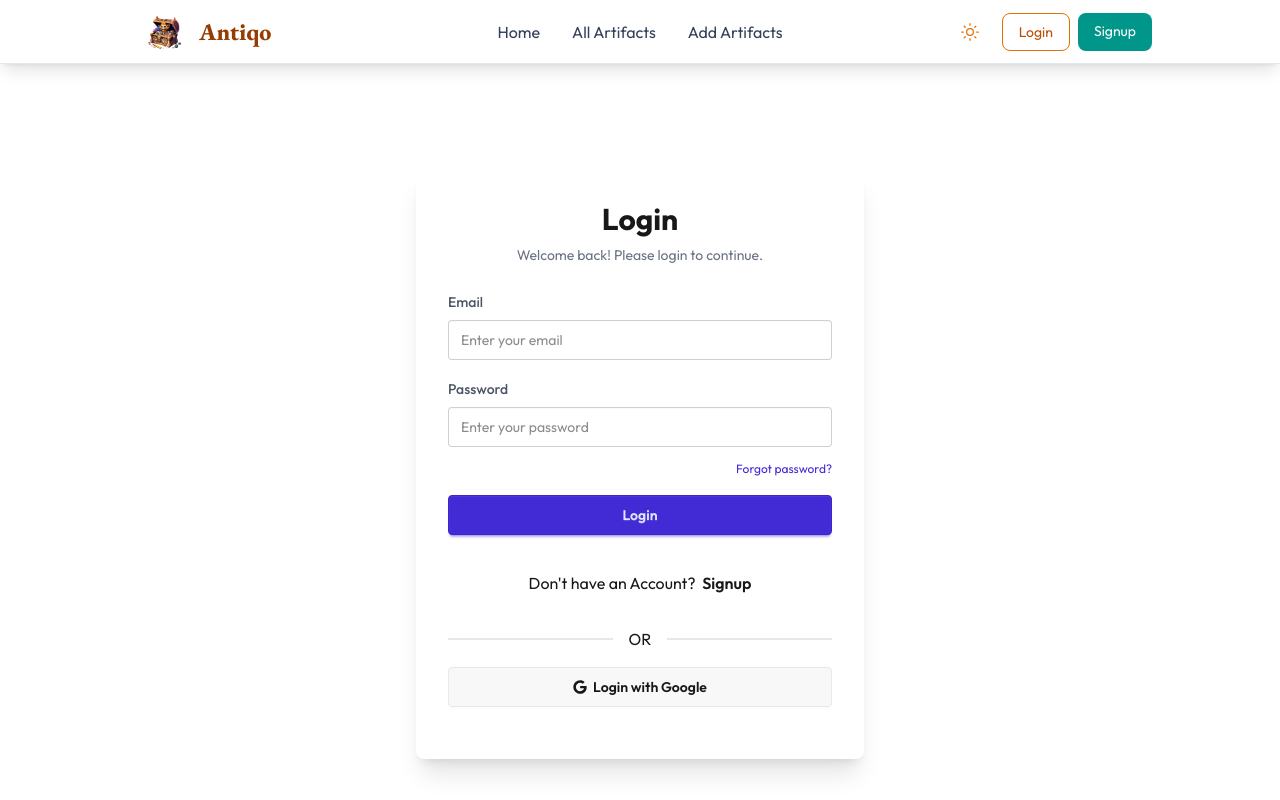
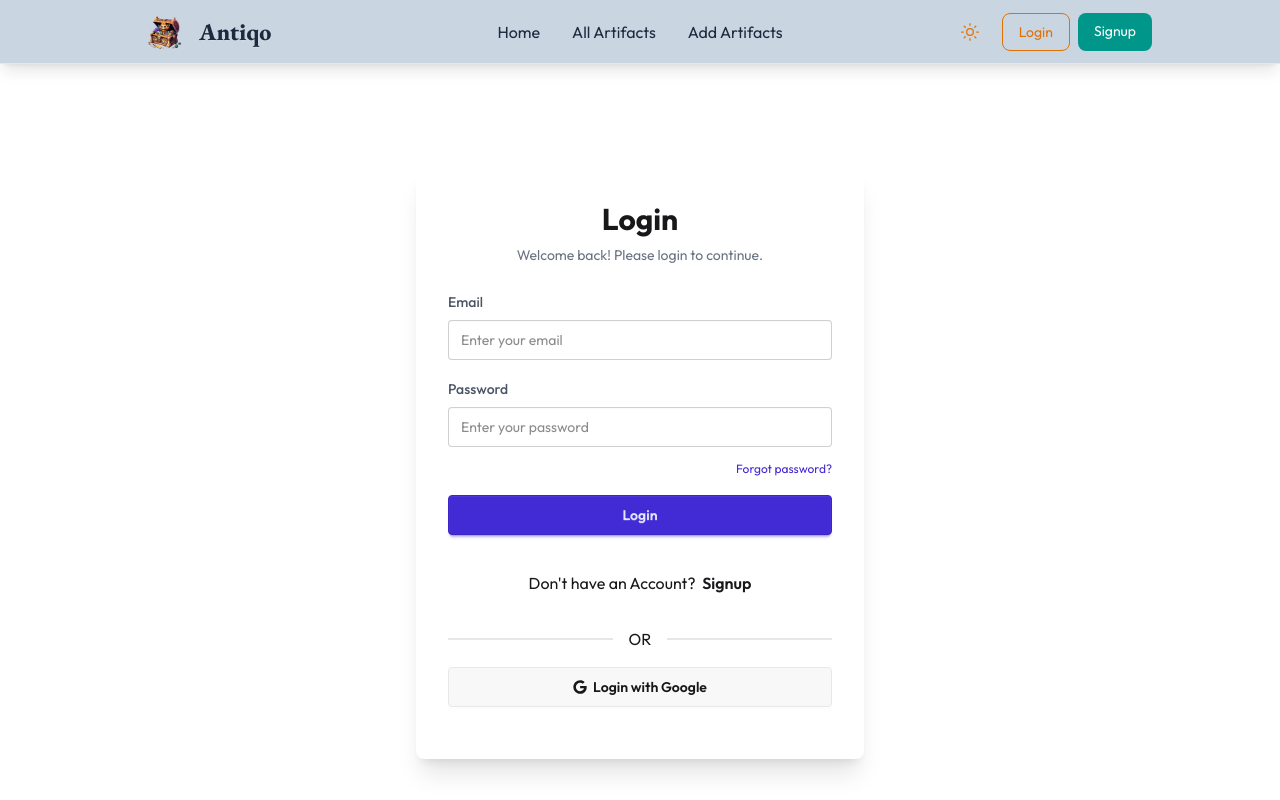
Before and after one commit to ornobaadi/Antiqo-Tracker-Client, a React (Vite) app: page /login in a window 1280 px wide. Shown: the top 800 px of the page. Built offline with nearby package versions, Linux system fonts and the light colour scheme; no server answers; a web font is replaced by a local one.

Commit message:
Light theme for Navbar and Artifact Details

```diff
--- a/src/index.css
+++ b/src/index.css
@@ -1,6 +1,33 @@
 @import "tailwindcss";
 @plugin "daisyui";
 
-.active {
-    @apply bg-neutral text-white shadow-lg;
-  }
+:root {
+    --bg-primary: theme('colors.slate.300'); /* Light mode: slate-300 */
+    --bg-secondary: theme('colors.amber.200'); /* Light mode: amber-200 */
+    --text-primary: theme('colors.slate.800');
+    --text-secondary: theme('colors.amber.600'); /* Light mode: amber-600 */
+}
+
+[data-theme="dark"] {
+    --bg-primary: theme('colors.slate.800'); /* Dark mode: slate-800 */
+    --bg-secondary: theme('colors.amber.600'); /* Dark mode: amber-600 */
+    --text-primary: theme('colors.slate.200');
+    --text-secondary: theme('colors.amber.300'); /* Dark mode: amber-300 */
+}
+
+/* Utility classes for backgrounds and text */
+.custom-bg-primary {
+    background-color: var(--bg-primary);
+}
+
+.custom-bg-secondary {
+    background-color: var(--bg-secondary);
+}
+
+.custom-text-primary {
+    color: var(--text-primary);
+}
+
+.custom-text-secondary {
+    color: var(--text-secondary);
+}
--- a/src/shared/Navbar.jsx
+++ b/src/shared/Navbar.jsx
@@ -12,9 +12,9 @@ const Navbar = () => {
   const handleLogout = () => {
     logoutUser()
       .then(() => {
-                console.log('Successful signout');
+        console.log("Successful signout");
       })
-            .catch(error => {
+      .catch((error) => {
         console.log("Failed", error);
       });
   };
@@ -25,6 +25,11 @@ const Navbar = () => {
 
   useEffect(() => {
     document.documentElement.setAttribute("data-theme", theme);
+    if (theme === "dark") {
+      document.documentElement.classList.add("dark");
+    } else {
+      document.documentElement.classList.remove("dark");
+    }
     localStorage.setItem("theme", theme);
   }, [theme]);
 
@@ -32,65 +37,123 @@ const Navbar = () => {
     setTheme((prevTheme) => (prevTheme === "light" ? "dark" : "light"));
   };
 
-    const links = <>
-        <li><NavLink to='/' className={({isActive}) => isActive ? "text-amber-600 dark:text-amber-400 font-medium" : "text-slate-700 dark:text-slate-300 hover:text-amber-600 dark:hover:text-amber-400 transition-colors"}>Home</NavLink></li>
-        <li><NavLink to='/allartifacts' className={({isActive}) => isActive ? "text-amber-600 dark:text-amber-400 font-medium" : "text-slate-700 dark:text-slate-300 hover:text-amber-600 dark:hover:text-amber-400 transition-colors"}>All Artifacts</NavLink></li>
-        <li><NavLink to='/addartifacts' className={({isActive}) => isActive ? "text-amber-600 dark:text-amber-400 font-medium" : "text-slate-700 dark:text-slate-300 hover:text-amber-600 dark:hover:text-amber-400 transition-colors"}>Add Artifacts</NavLink></li>
-        {
-            user && <>
-                <li><NavLink to='/myartifacts' className={({isActive}) => isActive ? "text-amber-600 dark:text-amber-400 font-medium" : "text-slate-700 dark:text-slate-300 hover:text-amber-600 dark:hover:text-amber-400 transition-colors"}>My Artifacts</NavLink></li>
-                <li><NavLink to='/likedartifacts' className={({isActive}) => isActive ? "text-amber-600 dark:text-amber-400 font-medium" : "text-slate-700 dark:text-slate-300 hover:text-amber-600 dark:hover:text-amber-400 transition-colors"}>Liked Artifacts</NavLink></li>
+  const links = (
+    <>
+      <li>
+        <NavLink
+          to="/"
+          className={({ isActive }) =>
+            isActive
+              ? "custom-text-secondary font-medium"
+              : "custom-text-primary hover:custom-text-secondary transition-colors"
+          }
+        >
+          Home
+        </NavLink>
+      </li>
+      <li>
+        <NavLink
+          to="/allartifacts"
+          className={({ isActive }) =>
+            isActive
+              ? "custom-text-secondary font-medium"
+              : "custom-text-primary hover:custom-text-secondary transition-colors"
+          }
+        >
+          All Artifacts
+        </NavLink>
+      </li>
+      <li>
+        <NavLink
+          to="/addartifacts"
+          className={({ isActive }) =>
+            isActive
+              ? "custom-text-secondary font-medium"
+              : "custom-text-primary hover:custom-text-secondary transition-colors"
+          }
+        >
+          Add Artifacts
+        </NavLink>
+      </li>
+      {user && (
+        <>
+          <li>
+            <NavLink
+              to="/myartifacts"
+              className={({ isActive }) =>
+                isActive
+                  ? "custom-text-secondary font-medium"
+                  : "custom-text-primary hover:custom-text-secondary transition-colors"
+              }
+            >
+              My Artifacts
+            </NavLink>
+          </li>
+          <li>
+            <NavLink
+              to="/likedartifacts"
+              className={({ isActive }) =>
+                isActive
+                  ? "custom-text-secondary font-medium"
+                  : "custom-text-primary hover:custom-text-secondary transition-colors"
+              }
+            >
+              Liked Artifacts
+            </NavLink>
+          </li>
         </>
-        }
-    </>;
+      )}
+    </>
+  );
 
   return (
-        <div className="navbar bg-white dark:bg-slate-800 sticky top-0 z-50 px-4 lg:px-8 xl:px-32 mx-auto backdrop-blur-xl shadow-lg border-b border-slate-200 dark:border-slate-700 transition-all duration-300">
+    <div className="navbar custom-bg-primary sticky top-0 z-50 px-4 lg:px-8 xl:px-32 mx-auto backdrop-blur-xl shadow-lg border-b border-slate-200 dark:border-slate-700 transition-all duration-300">
       <div className="navbar-start">
         <div className="dropdown">
           <div tabIndex={0} role="button" className="btn btn-ghost lg:hidden">
             <Menu
               size={22}
-                            className="text-slate-700 dark:text-slate-300"
+              className="custom-text-primary"
               strokeWidth={1.5}
             />
           </div>
           <ul
             tabIndex={0}
-                        className="menu menu-sm dropdown-content bg-white dark:bg-slate-800 rounded-lg z-[1] mt-3 w-52 p-4 shadow-xl border border-slate-200 dark:border-slate-700 outfit">
+            className="menu menu-sm dropdown-content custom-bg-secondary rounded-lg z-[1] mt-3 w-52 p-4 shadow-xl border border-slate-200 dark:border-slate-700 outfit"
+          >
             {links}
           </ul>
         </div>
 
-                <Link to='/' className="btn btn-ghost text-xl normal-case flex items-center">
+        <Link to="/" className="btn btn-ghost text-xl normal-case flex items-center">
           <div className="w-10 h-10 rounded-lg items-center justify-center mr-2 hidden lg:flex transition-all duration-300">
             <img className="w-10 h-10" src="/logo.webp" alt="" />
           </div>
-                    <span className="eb-garamond text-2xl font-extrabold text-amber-800 dark:text-amber-400 transition-colors duration-300">Antiqo</span>
+          <span className="eb-garamond text-2xl font-extrabold custom-text-primary transition-colors duration-300">
+            Antiqo
+          </span>
         </Link>
       </div>
 
       <div className="navbar-center hidden lg:flex">
-                <ul className="flex space-x-8 px-1 outfit">
-                    {links}
-                </ul>
+        <ul className="flex space-x-8 px-1 outfit">{links}</ul>
       </div>
 
       <div className="navbar-end gap-3">
-                <button
-                    onClick={handleThemeChange}
-                    className="btn btn-ghost btn-circle"
-                >
+        <button onClick={handleThemeChange} className="btn btn-ghost btn-circle">
           {theme === "light" ? (
-                        <Sun size={20} className="text-amber-600" strokeWidth={1.5} />
+            <Sun size={20} className="custom-text-secondary" strokeWidth={1.5} />
           ) : (
-                        <Moon size={20} className="text-amber-400" strokeWidth={1.5} />
+            <Moon size={20} className="custom-text-secondary" strokeWidth={1.5} />
           )}
         </button>
 
         {user && (
-                    <Link to="/profile" className="btn btn-ghost btn-circle avatar border border-slate-200 dark:border-slate-700 transition-all duration-300">
-                        <div className="w-10 rounded-full ring-1 ring-amber-200 dark:ring-amber-900/40 overflow-hidden transition-all duration-300">
+          <Link
+            to="/profile"
+            className="btn btn-ghost btn-circle avatar border border-slate-200 dark:border-slate-700 transition-all duration-300"
+          >
+            <div className="w-10 rounded-full ring-1 ring-[var(--bg-secondary)] transition-all duration-300">
               <img
                 src={user.photoURL || DEFAULT_USER_IMAGE}
                 alt="User"
@@ -110,8 +173,18 @@ const Navbar = () => {
           </button>
         ) : (
           <div className="flex gap-2">
-                        <Link to='/login' className="px-4 py-2 border border-amber-600 dark:border-amber-500 text-amber-700 dark:text-amber-400 rounded-lg hover:bg-amber-50 dark:hover:bg-amber-900/20 transition-all duration-300 outfit text-sm">Login</Link>
-                        <Link to='/signup' className="px-4 py-2 bg-teal-600 hover:bg-teal-700 dark:bg-teal-700 dark:hover:bg-teal-600 text-white rounded-lg transition-all duration-300 outfit text-sm">Signup</Link>
+            <Link
+              to="/login"
+              className="px-4 py-2 border border-[var(--text-secondary)] custom-text-secondary rounded-lg hover:custom-bg-secondary transition-all duration-300 outfit text-sm"
+            >
+              Login
+            </Link>
+            <Link
+              to="/signup"
+              className="px-4 py-2 bg-teal-600 hover:bg-teal-700 dark:bg-teal-700 dark:hover:bg-teal-600 text-white rounded-lg transition-all duration-300 outfit text-sm"
+            >
+              Signup
+            </Link>
           </div>
         )}
       </div>
```
Also changed, not shown: src/pages/ArtifactDetails/ArtifactDetails.jsx (+84 -51 lines). Lines whose indentation alone changed are shown as unchanged.
